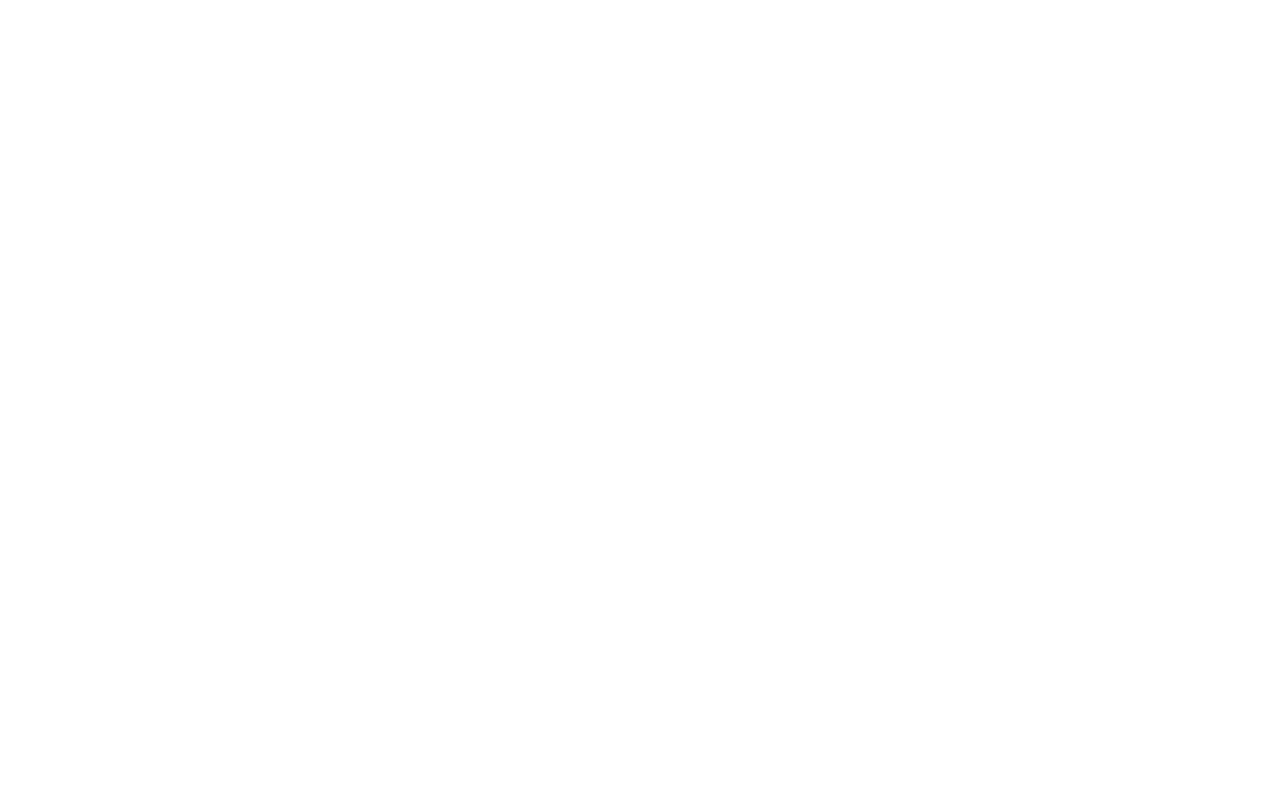
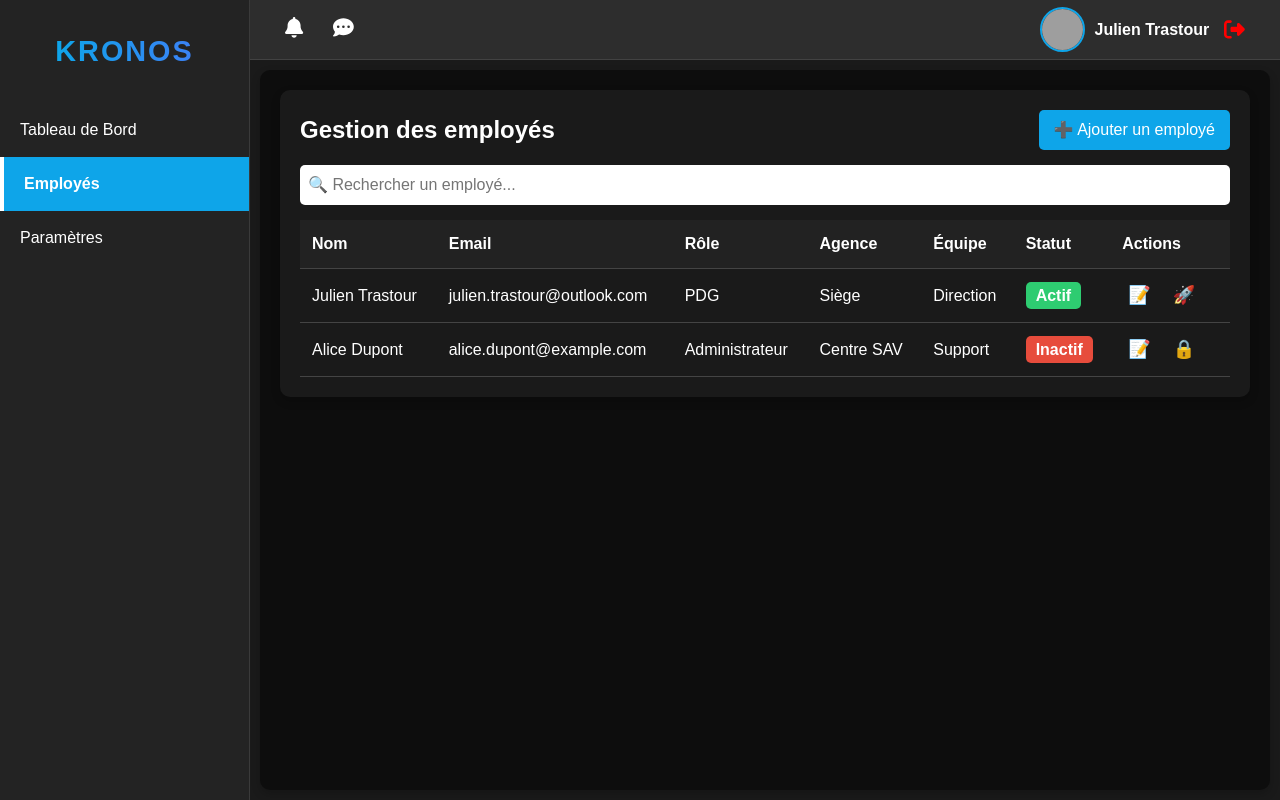
Before and after one commit to Julien-Trastour/Kronos, a React (Vite) app in the folder frontend/: page /employees in a window 1280 px wide. Before the commit this address had no page. Built offline with nearby package versions, Linux system fonts and the light colour scheme; grey boxes are pictures that could not be loaded.

Commit message:
Ajout de la navigation dynamique dans la sidebar

```diff
--- a/frontend/src/layouts/DashboardLayout.tsx
+++ b/frontend/src/layouts/DashboardLayout.tsx
@@ -1,4 +1,5 @@
 import React, { ReactNode } from 'react';
+import { NavLink } from 'react-router-dom';
 import { FontAwesomeIcon } from '@fortawesome/react-fontawesome';
 import { faBell, faCommentDots, faSignOutAlt } from '@fortawesome/free-solid-svg-icons';
 import '../styles/dashboard.css';
@@ -15,9 +16,21 @@
         <div className="sidebar-header">KRONOS</div>
         <nav className="sidebar-menu">
           <ul>
-            <li className="menu-item active">Tableau de Bord</li>
-            <li className="menu-item">Employés</li>
-            <li className="menu-item">Paramètres</li>
+            <li>
+              <NavLink to="/dashboard" className={({ isActive }) => isActive ? "menu-item active" : "menu-item"}>
+                Tableau de Bord
+              </NavLink>
+            </li>
+            <li>
+              <NavLink to="/employees" className={({ isActive }) => isActive ? "menu-item active" : "menu-item"}>
+                Employés
+              </NavLink>
+            </li>
+            <li>
+              <NavLink to="/settings" className={({ isActive }) => isActive ? "menu-item active" : "menu-item"}>
+                Paramètres
+              </NavLink>
+            </li>
           </ul>
         </nav>
       </aside>
--- a/frontend/src/main.tsx
+++ b/frontend/src/main.tsx
@@ -2,6 +2,7 @@
 import ReactDOM from 'react-dom/client';
 import { BrowserRouter, Route, Routes } from 'react-router-dom';
 import DashboardHome from './pages/DashboardHome';
+import EmployeeManagement from './pages/EmployeeManagement';
 import Login from './pages/Login';
 import './styles/reset.css';
 
@@ -11,6 +12,7 @@
       <Routes>
         <Route path="/" element={<Login />} />
         <Route path="/dashboard" element={<DashboardHome />} />
+        <Route path="/employees" element={<EmployeeManagement />} />
       </Routes>
     </BrowserRouter>
   </React.StrictMode>
--- /dev/null
+++ b/frontend/src/pages/EmployeeManagement.tsx
@@ -0,0 +1,68 @@
+import React, { useState } from 'react';
+import DashboardLayout from '../layouts/DashboardLayout';
+import '../styles/employee.css';
+
+const EmployeeManagement = () => {
+  const [search, setSearch] = useState('');
+  const [employees, setEmployees] = useState([
+    { id: 1, name: 'Julien Trastour', email: 'julien.trastour@outlook.com', role: 'PDG', agency: 'Siège', team: 'Direction', status: 'Actif' },
+    { id: 2, name: 'Alice Dupont', email: 'alice.dupont@example.com', role: 'Administrateur', agency: 'Centre SAV', team: 'Support', status: 'Inactif' },
+  ]);
+
+  return (
+    <DashboardLayout>
+      <div className="employee-container">
+        <div className="header">
+          <h1>Gestion des employés</h1>
+          <button className="add-employee">➕ Ajouter un employé</button>
+        </div>
+
+        {/* Barre de recherche */}
+        <input
+          type="text"
+          placeholder="🔍 Rechercher un employé..."
+          className="search-bar"
+          value={search}
+          onChange={(e) => setSearch(e.target.value)}
+        />
+
+        {/* Tableau des employés */}
+        <table className="employee-table">
+          <thead>
+            <tr>
+              <th>Nom</th>
+              <th>Email</th>
+              <th>Rôle</th>
+              <th>Agence</th>
+              <th>Équipe</th>
+              <th>Statut</th>
+              <th>Actions</th>
+            </tr>
+          </thead>
+          <tbody>
+            {employees
+              .filter((emp) => emp.name.toLowerCase().includes(search.toLowerCase()))
+              .map((emp) => (
+                <tr key={emp.id}>
+                  <td>{emp.name}</td>
+                  <td>{emp.email}</td>
+                  <td>{emp.role}</td>
+                  <td>{emp.agency}</td>
+                  <td>{emp.team}</td>
+                  <td>
+                    <span className={`status ${emp.status.toLowerCase()}`}>{emp.status}</span>
+                  </td>
+                  <td>
+                    <button className="edit">📝</button>
+                    <button className="toggle-status">{emp.status === 'Actif' ? '🚀' : '🔒'}</button>
+                  </td>
+                </tr>
+              ))}
+          </tbody>
+        </table>
+      </div>
+    </DashboardLayout>
+  );
+};
+
+export default EmployeeManagement;
--- a/frontend/src/styles/dashboard.css
+++ b/frontend/src/styles/dashboard.css
@@ -44,22 +44,25 @@
   width: 100%;
 }
 
-.menu-item {
+.sidebar-menu .menu-item {
+  display: block;
   padding: 15px 20px;
   text-align: left;
   font-size: 1rem;
-  cursor: pointer;
+  text-decoration: none;
+  color: white;
   transition: background 0.3s;
 }
 
-.menu-item:hover {
+.sidebar-menu .menu-item:hover {
   background: rgba(255, 255, 255, 0.1);
 }
 
-.menu-item.active {
+.sidebar-menu .menu-item.active {
   background: #0ea5e9;
+  font-weight: bold;
   color: white;
-  font-weight: bold;
+  border-left: 4px solid white;
 }
 
 /* Main Content */
--- /dev/null
+++ b/frontend/src/styles/employee.css
@@ -0,0 +1,90 @@
+.employee-container {
+    padding: 20px;
+    background-color: #1a1a1a;
+    color: white;
+    border-radius: 10px;
+    box-shadow: 0 4px 10px rgba(0, 0, 0, 0.2);
+  }
+
+  /* En-tête */
+  .header {
+    display: flex;
+    justify-content: space-between;
+    align-items: center;
+    margin-bottom: 15px;
+  }
+
+  .header h1 {
+    font-size: 24px;
+  }
+
+  .add-employee {
+    background: #0ea5e9;
+    color: white;
+    padding: 8px 15px;
+    border: none;
+    border-radius: 5px;
+    cursor: pointer;
+  }
+
+  .add-employee:hover {
+    background: #3b82f6;
+  }
+
+  /* Barre de recherche */
+  .search-bar {
+    width: 100%;
+    padding: 8px;
+    border: none;
+    border-radius: 5px;
+    margin-bottom: 15px;
+    font-size: 16px;
+  }
+
+  /* Tableau des employés */
+  .employee-table {
+    width: 100%;
+    border-collapse: collapse;
+  }
+
+  .employee-table th, .employee-table td {
+    padding: 12px;
+    text-align: left;
+    border-bottom: 1px solid #444;
+  }
+
+  .employee-table th {
+    background-color: #222;
+  }
+
+  /* Statut */
+  .status {
+    padding: 5px 10px;
+    border-radius: 5px;
+    font-weight: bold;
+  }
+
+  .status.actif {
+    background-color: #2ecc71;
+  }
+
+  .status.inactif {
+    background-color: #e74c3c;
+  }
+
+  /* Actions */
+  button.edit, button.toggle-status {
+    background: none;
+    border: none;
+    cursor: pointer;
+    font-size: 18px;
+    margin-right: 10px;
+  }
+
+  button.edit:hover {
+    color: #0ea5e9;
+  }
+
+  button.toggle-status:hover {
+    color: #e74c3c;
+  }
```
Also changed, not shown: 1 other file (tests, documents, lock files or other folders).
